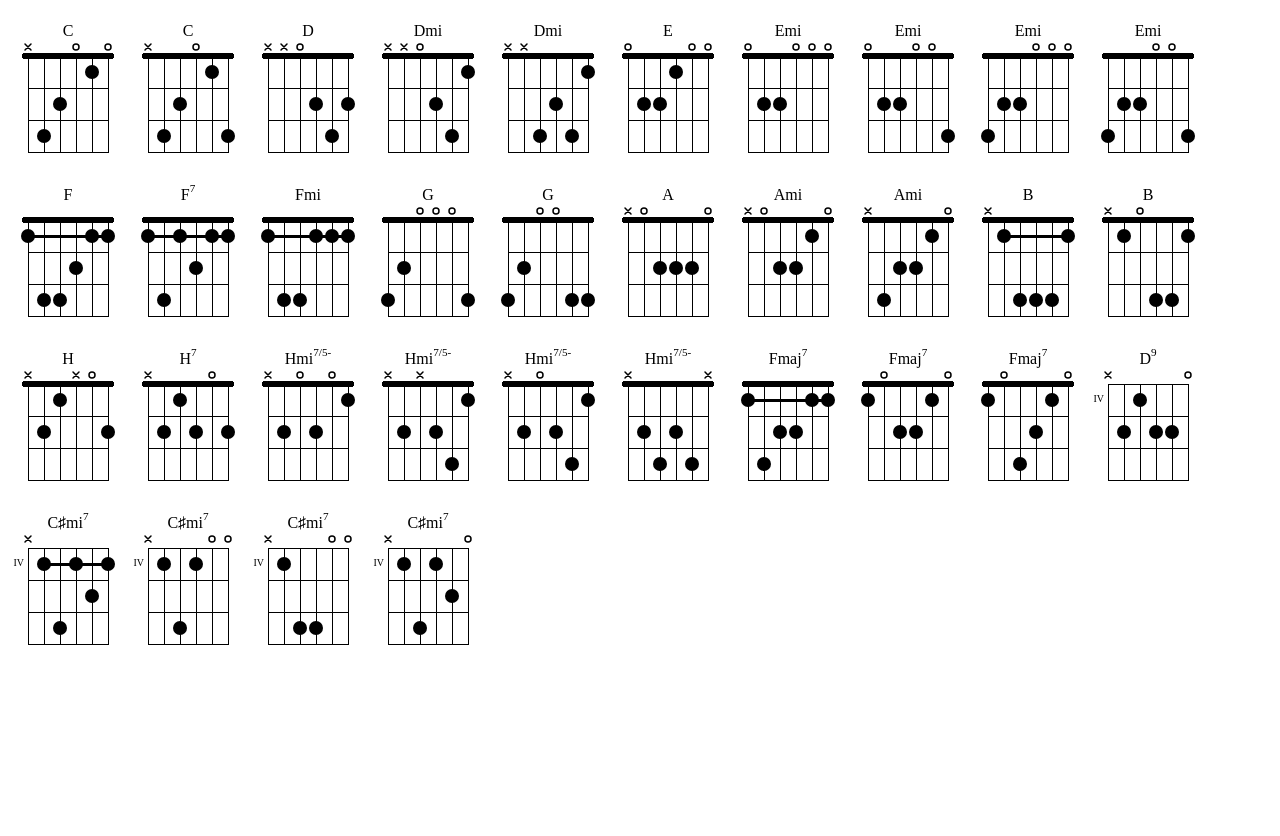
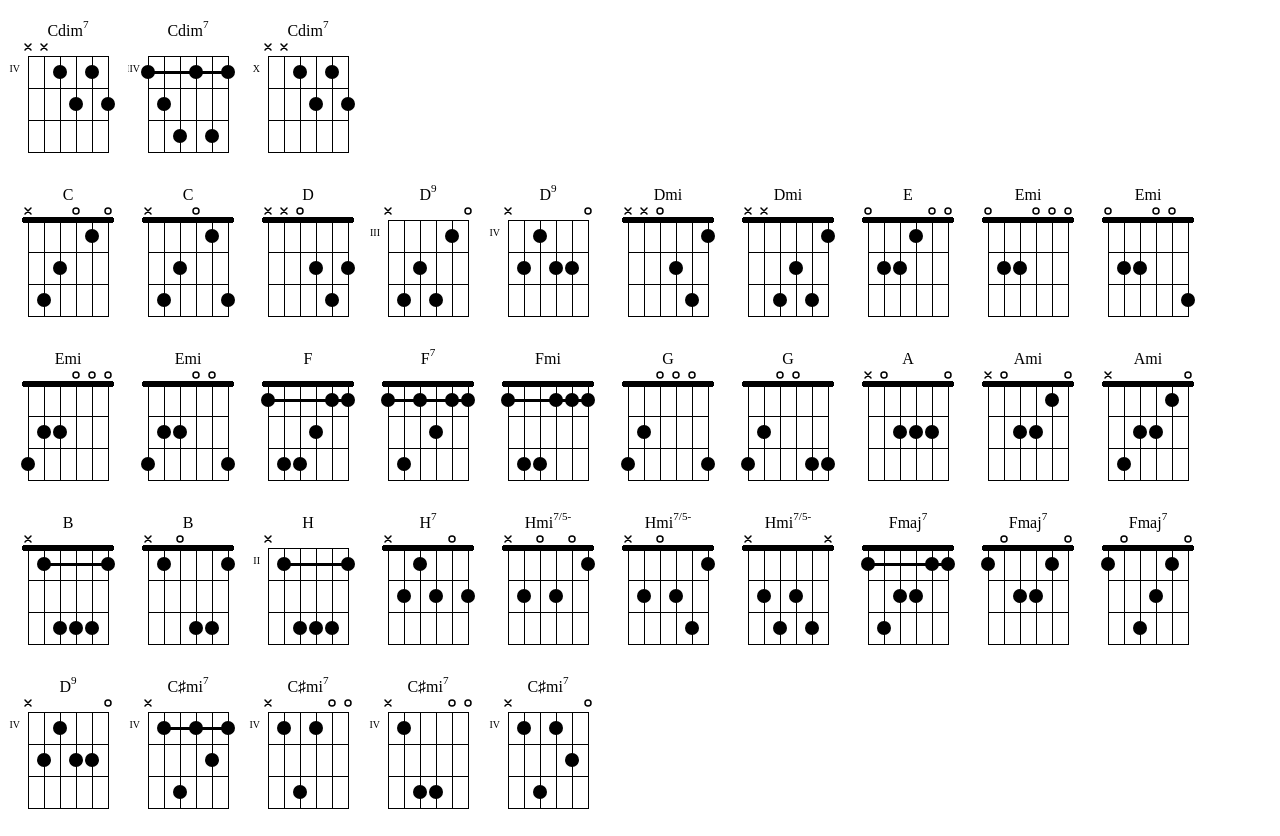
Before and after one commit to ondras/chords, a website: page index.html in a window 1280 px wide. Before the commit the page ends 800 px from the top, so only its background shows below. Drawn offline with Linux system fonts and the light colour scheme.

Commit message:
generator features

```diff
--- a/app/chords.d.ts
+++ b/app/chords.d.ts
@@ -10,6 +10,11 @@ export declare function parse(str: string, naming?: string): {
     tones: number[];
 } | null;
 export declare function toString(chord: Chord, naming?: string): string;
+export declare function transpose(chord: Chord, offset: number): {
+    type: string;
+    base: number;
+    tones: number[];
+};
 export declare function create(type: string, base: tones.Tone): {
     type: string;
     base: number;
--- a/app/chords.js
+++ b/app/chords.js
@@ -51,11 +51,14 @@ export function toString(chord, naming) {
     let type = SUFFIXES[chord.type];
     return `${base}${type}`;
 }
+export function transpose(chord, offset) {
+    return create(chord.type, tones.transpose(chord.base, offset));
+}
 export function create(type, base) {
     assert(type in CHORDS, `Chord "${type}" not found`);
     return {
         type,
         base,
-        tones: CHORDS[type].map(tone => (tone + base) % tones.TONES)
+        tones: CHORDS[type].map(offset => tones.transpose(base, offset))
     };
 }
--- a/app/layouts.js
+++ b/app/layouts.js
@@ -1,11 +1,36 @@
 import * as instruments from "./instruments.js";
-import { TONES } from "./tones.js";
+import * as tones from "./tones.js";
 import { cartesianProduct } from "./util.js";
-const MAX_FRET = 3;
+const OPTIONS = {
+    startFret: 1,
+    maxFret: 12,
+    strategy: "exact"
+};
+const FINGER_RANGE = 3;
 const AVAILABLE_FINGERS = 4;
 function sum(arr) { return arr.reduce((a, b) => a + b, 0); }
 function min(arr) { return Math.min(...arr); }
 function max(arr) { return Math.max(...arr); }
+function COMPARE(a, b) {
+    let rf1 = a.fingers.filter(f => f > 0);
+    let rf2 = b.fingers.filter(f => f > 0);
+    let min1 = min(rf1);
+    let min2 = min(rf2);
+    if (min1 != min2) {
+        return min1 - min2;
+    }
+    let b1 = !!a.barre;
+    let b2 = !!b.barre;
+    if (b1 != b2) {
+        return b1 ? -1 : 1;
+    }
+    let m1 = max(a.fingers);
+    let m2 = max(b.fingers);
+    if (m1 != m2) {
+        return m1 - m2;
+    }
+    return sum(rf1) - sum(rf2);
+}
 function fingerCount(layout) {
     if (layout.barre) {
         const barre = layout.barre;
@@ -19,6 +44,14 @@ function canBePlayed(layout) {
     if (fingerCount(layout) > AVAILABLE_FINGERS) {
         return false;
     }
+    if (layout.fingers.filter(f => f == -1).length > 2) {
+        return false;
+    } // 3+ mute strings
+    // mute string(s) surrounded by non-mute strings
+    let pattern = layout.fingers.map(f => (f == -1 ? "m" : " ")).join("");
+    if (pattern.match(/ m+ /)) {
+        return false;
+    }
     const barre = layout.barre;
     if (!barre) {
         return true;
@@ -27,6 +60,11 @@ function canBePlayed(layout) {
         if (layout.fingers[s] < 1) {
             return false;
         } // inside barre, but empty or none requested -> bail out
+    }
+    // finger used on a string lower than barre start
+    let before = layout.fingers.filter((f, i) => i < barre.from && f > 0);
+    if (before.length > 0) {
+        return false;
     }
     return true;
 }
@@ -50,27 +88,14 @@ function computeBarre(fingers) {
     });
     return { fret, from };
 }
-function COMPARE(a, b) {
-    let b1 = !!a.barre;
-    let b2 = !!b.barre;
-    if (b1 != b2) {
-        return b1 ? -1 : 1;
-    }
-    let m1 = max(a.fingers);
-    let m2 = max(b.fingers);
-    if (m1 != m2) {
-        return m1 - m2;
-    }
-    return sum(a.fingers) - sum(b.fingers);
-}
-function fingersOnString(string, chord, startFret, ctx) {
+function fingersOnString(string, chord, startFret, endFret, ctx) {
     let result = new Set();
     let frets = [0];
-    for (let i = 0; i < MAX_FRET; i++) {
-        frets.push(startFret + i);
+    for (let i = startFret; i <= endFret; i++) {
+        frets.push(i);
     }
     frets.forEach(fret => {
-        let t = (string + fret) % TONES;
+        let t = tones.transpose(string, fret);
         let index = chord.tones.indexOf(t);
         if (index == -1) {
             return;
@@ -89,15 +114,15 @@ function fingersOnString(string, chord, startFret, ctx) {
     return result;
 }
 function hasAllTones(layout, instrument, chord) {
-    let tones = new Set(chord.tones);
+    let remaining = new Set(chord.tones);
     layout.fingers.forEach((f, i) => {
         if (f == -1) {
             return;
         }
-        let tone = (f + instrument.strings[i]) % TONES;
-        tones.delete(tone);
+        let tone = tones.transpose(instrument.strings[i], f);
+        remaining.delete(tone);
     });
-    return (tones.size == 0);
+    return (remaining.size == 0);
 }
 function expandRedundantTones(layout, instrument) {
     if (fingerCount(layout) <= AVAILABLE_FINGERS) {
@@ -108,7 +133,7 @@ function expandRedundantTones(layout, instrument) {
         if (f < 1) {
             return;
         }
-        let tone = (f + instrument.strings[i]) % TONES;
+        let tone = tones.transpose(instrument.strings[i], f);
         let strings = toneToStrings.get(tone) || [];
         strings.push(i);
         toneToStrings.set(tone, strings);
@@ -130,23 +155,53 @@ function expandRedundantTones(layout, instrument) {
     });
     return results;
 }
-export function create(instrumentName, chord, startFret = 1) {
-    let instrument = instruments.get(instrumentName);
+function layoutFromFingers(fingers) {
+    let barre = computeBarre(fingers);
+    return { fingers, barre };
+}
+function createAtFret(instrument, chord, fret, maxFret) {
     let ctx = {
         tonicFound: false,
         mustStartWithTonic: instrument.mustStartWithTonic
     };
-    let fingers = instrument.strings.map(string => fingersOnString(string, chord, startFret, ctx));
-    function createLayout(fingers) {
-        let barre = computeBarre(fingers);
-        return { fingers, barre, chord };
-    }
+    let endFret = Math.min(maxFret, fret + FINGER_RANGE - 1);
+    let fingers = instrument.strings.map(string => fingersOnString(string, chord, fret, endFret, ctx));
     function hAT(layout) { return hasAllTones(layout, instrument, chord); }
     function eRT(layout) { return expandRedundantTones(layout, instrument); }
     return cartesianProduct(fingers)
-        .map(createLayout)
+        .map(layoutFromFingers)
         .filter(hAT)
         .flatMap(eRT)
-        .filter(canBePlayed)
-        .sort(COMPARE);
+        .filter(canBePlayed);
 }
+export function create(instrumentName, chord, options = {}) {
+    const opts = Object.assign({}, OPTIONS, options);
+    const instrument = instruments.get(instrumentName);
+    let results = [];
+    let cache = new Set();
+    function deduplicate(layout) {
+        let str = layout.fingers.join(",");
+        if (cache.has(str)) {
+            return false;
+        }
+        cache.add(str);
+        return true;
+    }
+    let fret = opts.startFret;
+    while (fret <= opts.maxFret) {
+        let layouts = createAtFret(instrument, chord, fret, opts.maxFret);
+        if (opts.strategy == "exact") {
+            results = layouts;
+            break;
+        }
+        else if (opts.strategy == "nonempty" && layouts.length > 0) {
+            results = layouts;
+            break;
+        }
+        else {
+            layouts.filter(deduplicate).forEach(l => results.push(l));
+        }
+        fret++;
+    }
+    return results.sort(COMPARE);
+}
--- a/app/render-svg.js
+++ b/app/render-svg.js
@@ -66,8 +66,8 @@ function renderFrets(layout, fretCount, offset) {
         frag.appendChild(node("path", { d, stroke, "stroke-width": "6", "shape-rendering": "crispEdges", "stroke-linecap": "round" }));
     }
     else {
-        let x = String(left - 4);
-        let y = String(top + FRET / 2);
+        let x = String(left - 8);
+        let y = String(top + FRET / 2 - 2);
         let text = node("text", { x, y, "text-anchor": "end", "dominant-baseline": "middle", "font-size": String(FONT_SMALL) });
         text.textContent = `${toRoman(offset + 1).toUpperCase()}`;
         frag.appendChild(text);
--- a/app/sanity-check.js
+++ b/app/sanity-check.js
@@ -5,7 +5,7 @@ import { assertEquals } from "./util.js";
 let tone = tones.parse("eb♭#", "german");
 assertEquals(tones.toString(tone, "german"), "D♯", "sanity check: tone parsing");
 let D = chords.create("major", tones.parse("D"));
-let instances = layouts.create("guitar", D, 1);
+let instances = layouts.create("guitar", D);
 assertEquals(D.tones.join(""), "269", "sanity check: proper D");
 assertEquals(instances.length, 1, "sanity check: instance count");
 assertEquals(instances[0].fingers.join(""), "-1-10232", "sanity check: D instance");
--- a/app/tones.d.ts
+++ b/app/tones.d.ts
@@ -1,4 +1,4 @@
-export declare const TONES = 12;
 export declare type Tone = number;
+export declare function transpose(tone: Tone, offset: number): number;
 export declare function parse(str: string, naming?: string): number;
 export declare function toString(tone: Tone, naming?: string): string;
--- a/app/tones.js
+++ b/app/tones.js
@@ -1,8 +1,15 @@
 import { assert } from "./util.js";
-export const TONES = 12;
+const TONES = 12;
 const BASES = {};
 BASES["english"] = { "0": "C", "2": "D", "4": "E", "5": "F", "7": "G", "9": "A", "10": "B♭", "11": "B" };
 BASES["german"] = Object.assign({}, BASES["english"], { "10": "B", "11": "H" });
+function clamp(num) {
+    num = num % TONES;
+    return (num < 0 ? num + TONES : num);
+}
+export function transpose(tone, offset) {
+    return clamp(tone + offset);
+}
 export function parse(str, naming = "english") {
     assert(naming in BASES, `Naming "${naming}" not found`);
     const bases = BASES[naming];
--- a/index.html
+++ b/index.html
@@ -5,34 +5,42 @@ import * as chords from "./app/chords.js";
 import * as layouts from "./app/layouts.js";
 import * as render from "./app/render.js";
 
-/*
-["C", "D", "E", "F", "G", "A", "H"].forEach(str => {
-	let chord = loc.stringToChord(str);
-	let name = loc.chordToString(chord);
-	layouts.create("ukulele", chord, 1).forEach(l => {
+/* */
+["Cdim7"].forEach(str => {
+	let chord = chords.parse(str);
+	let name = chords.toString(chord);
+	layouts.create("guitar", chord, {minFret:1, strategy:"all"}).forEach(l => {
 		console.log(render.ascii(l, name));
 		document.body.appendChild(render.svg(l, name));
 	});
 });
-*/
-/* */
-["C", "D", "Dmi", "E", "Emi", "F", "F7", "Fmi", "G", "A", "Ami", "B", "H", "H7", "Hmi7/5-", "Fmaj7"].forEach(str => {
+
+document.body.appendChild(document.createElement("br"));
+["C", "D", "D9", "Dmi", "E", "Emi", "F", "F7", "Fmi", "G", "A", "Ami", "B", "H", "H7", "Hmi7/5-", "Fmaj7"].forEach(str => {
 	let chord = chords.parse(str, "german");
 	let name = chords.toString(chord, "german");
-	layouts.create("guitar", chord, 1).forEach(l => {
+	layouts.create("guitar", chord, {strategy:"nonempty"}).forEach(l => {
+		console.log(render.ascii(l, name));
+		document.body.appendChild(render.svg(l, name));
+	});
+});
+/*
+let t = ["C", "F", "G"]
+	.map(name => chords.parse(name))
+	.map(ch => chords.transpose(ch, 4))
+	.map(ch => chords.toString(ch, "german"))
+console.log(t);
+*/
+
+["D9", "C#mi7"].forEach(str => {
+	let chord = chords.parse(str, "german");
+	let name = chords.toString(chord, "german");
+	layouts.create("guitar", chord, {startFret:4}).forEach(l => {
 		console.log(render.ascii(l, name));
 		document.body.appendChild(render.svg(l, name));
 	});
 });
 
 
-["D9", "C#mi7"].forEach(str => {
-	let chord = chords.parse(str, "german");
-	let name = chords.toString(chord, "german");
-	layouts.create("guitar", chord, 4).forEach(l => {
-		console.log(render.ascii(l, name));
-		document.body.appendChild(render.svg(l, name));
-	});
-});
-// */
+
 </script>
--- a/src/chords.ts
+++ b/src/chords.ts
@@ -60,7 +60,10 @@ export function toString(chord: Chord, naming?: string) {
 	let base = tones.toString(chord.base, naming);
 	let type = SUFFIXES[chord.type];
 	return `${base}${type}`;
+}
 
+export function transpose(chord: Chord, offset: number) {
+	return create(chord.type, tones.transpose(chord.base, offset));
 }
 
 export function create(type: string, base: tones.Tone) {
@@ -69,6 +72,6 @@ export function create(type: string, base: tones.Tone) {
 	return {
 		type,
 		base,
-		tones: CHORDS[type].map(tone => (tone + base) % tones.TONES)
+		tones: CHORDS[type].map(offset => tones.transpose(base, offset))
 	}
 }
--- a/src/render-svg.ts
+++ b/src/render-svg.ts
@@ -86,8 +86,8 @@ function renderFrets(layout: Layout, fretCount: number, offset: number) {
 		let d = `M ${left-3} ${top} h ${length+6}`;
 		frag.appendChild(node("path", {d, stroke, "stroke-width":"6", "shape-rendering":"crispEdges", "stroke-linecap":"round"}));
 	} else {
-		let x = String(left - 4);
-		let y = String(top + FRET/2);
+		let x = String(left - 8);
+		let y = String(top + FRET/2 - 2);
 		let text = node("text", {x, y, "text-anchor": "end", "dominant-baseline": "middle", "font-size": String(FONT_SMALL)});
 		text.textContent = `${toRoman(offset+1).toUpperCase()}`;
 		frag.appendChild(text);
--- a/src/sanity-check.ts
+++ b/src/sanity-check.ts
@@ -8,7 +8,7 @@ let tone = tones.parse("eb♭#", "german");
 assertEquals(tones.toString(tone, "german"), "D♯", "sanity check: tone parsing");
 
 let D = chords.create("major", tones.parse("D"));
-let instances = layouts.create("guitar", D, 1);
+let instances = layouts.create("guitar", D);
 
 assertEquals(D.tones.join(""), "269", "sanity check: proper D");
 assertEquals(instances.length, 1, "sanity check: instance count");
```
Also changed, not shown: app/layouts.d.ts (+7 -1 lines), src/layouts.ts (+97 -38 lines), src/tones.ts (+10 -1 lines).
